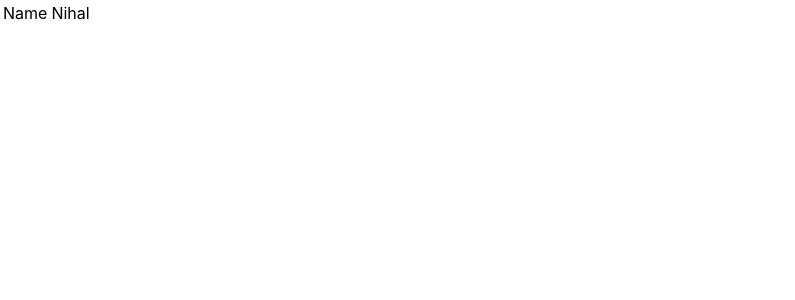
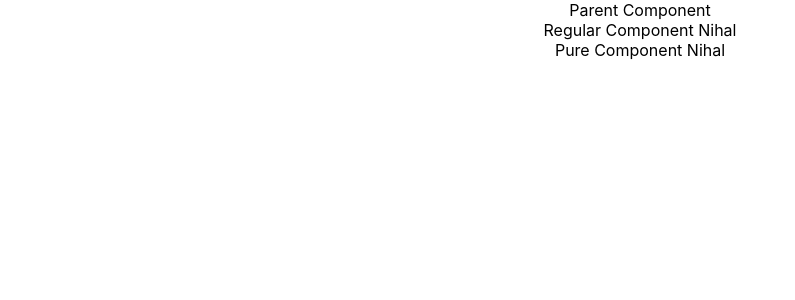
Before and after one commit to nihalshanp/learning-react, a React (Create React App) app: page / in a window 1280 px wide. Shown: the top 300 px of the page, without its empty margins (0-795 px from the left). Built offline with nearby package versions, Linux system fonts and the light colour scheme.

Commit message:
learned pure component

```diff
--- a/public/index.html
+++ b/public/index.html
@@ -4,7 +4,7 @@
     <meta charset="utf-8" />
     <link rel="icon" href="%PUBLIC_URL%/favicon.ico" />
     <meta name="viewport" content="width=device-width, initial-scale=1" />
-    <meta name="theme-color" content="#000000" />
+    <meta name="theme-color" content="#000" />
     <meta
       name="description"
       content="Web site created using create-react-app"
--- a/src/App.js
+++ b/src/App.js
@@ -1,14 +1,12 @@
 import React, { Component }  from 'react'
 import './App.css';
-import FragmentDemo from './Component/FragmentDemo'
-import Table from './Component/Tables'
+import ParComp from './Component/ParComp'
 
 class App extends Component {
   render(){
   return (
     <div className="App">
-        {/*<FragmentDemo/>*/}
-        <Table/>
+        <ParComp/>
     </div>
   );
   }
--- /dev/null
+++ b/src/Component/ParComp.js
@@ -0,0 +1,34 @@
+import React, { Component } from 'react'
+import RegComp from './RegComp'
+import PureComp from './PureComp'
+
+
+
+export default class ParComp extends Component {
+
+    constructor(){
+        super()
+        this.state = {
+            name: 'Nihal'
+        }
+    }
+
+    componentDidMount(){
+        setInterval(() => {
+            this.setState({
+                name: 'Nihal'
+            })
+        }, 2000);
+    }
+
+    render() {
+        console.log('----- parent comp render -----');
+        return (
+            <div>
+                Parent Component
+                <RegComp name={this.state.name}/>
+                <PureComp name={this.state.name}/>
+            </div>
+        )
+    }
+}
--- /dev/null
+++ b/src/Component/PureComp.js
@@ -0,0 +1,12 @@
+import React, { PureComponent } from 'react'
+
+export default class PureComp extends PureComponent {
+    render() {
+        console.log('Pure Comp render');
+        return (
+            <div>
+                Pure Component {this.props.name}
+            </div>
+        )
+    }
+}
--- /dev/null
+++ b/src/Component/RegComp.js
@@ -0,0 +1,12 @@
+import React, { Component } from 'react'
+
+export default class RagComp extends Component {
+    render() {
+        console.log('Reg Comp render');
+        return (
+            <div>
+                Regular Component {this.props.name}
+            </div>
+        )
+    }
+}
```
Also changed, not shown: src/PureComp.js (added).
